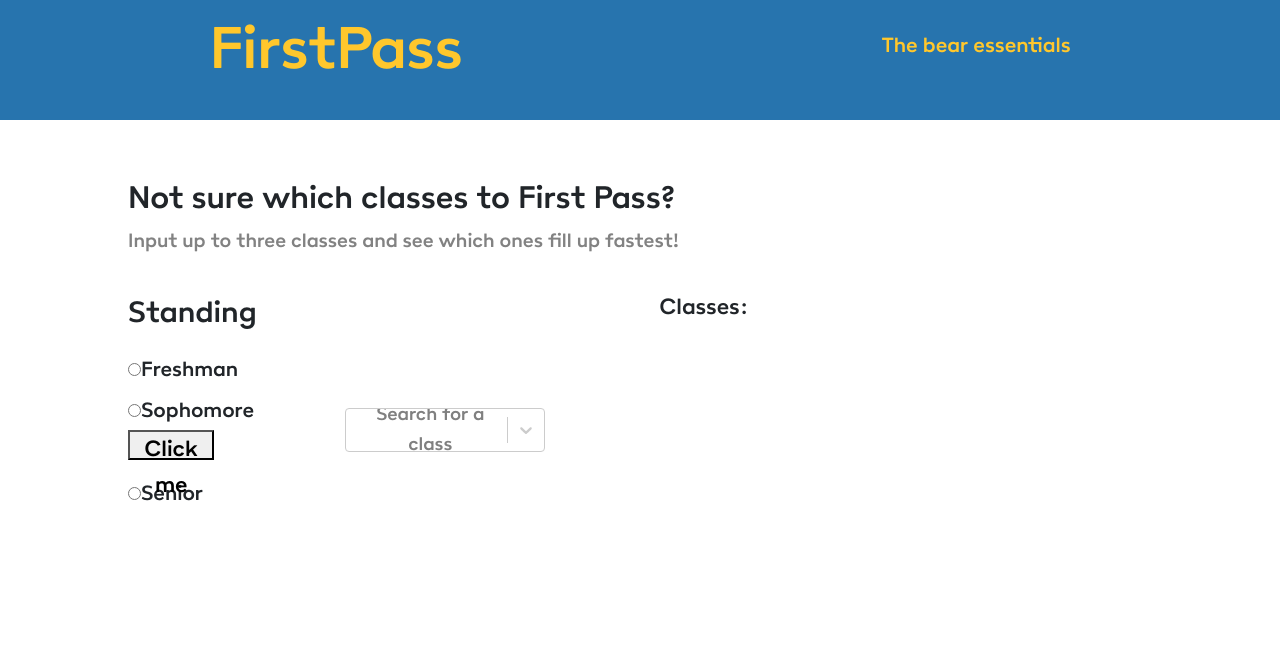
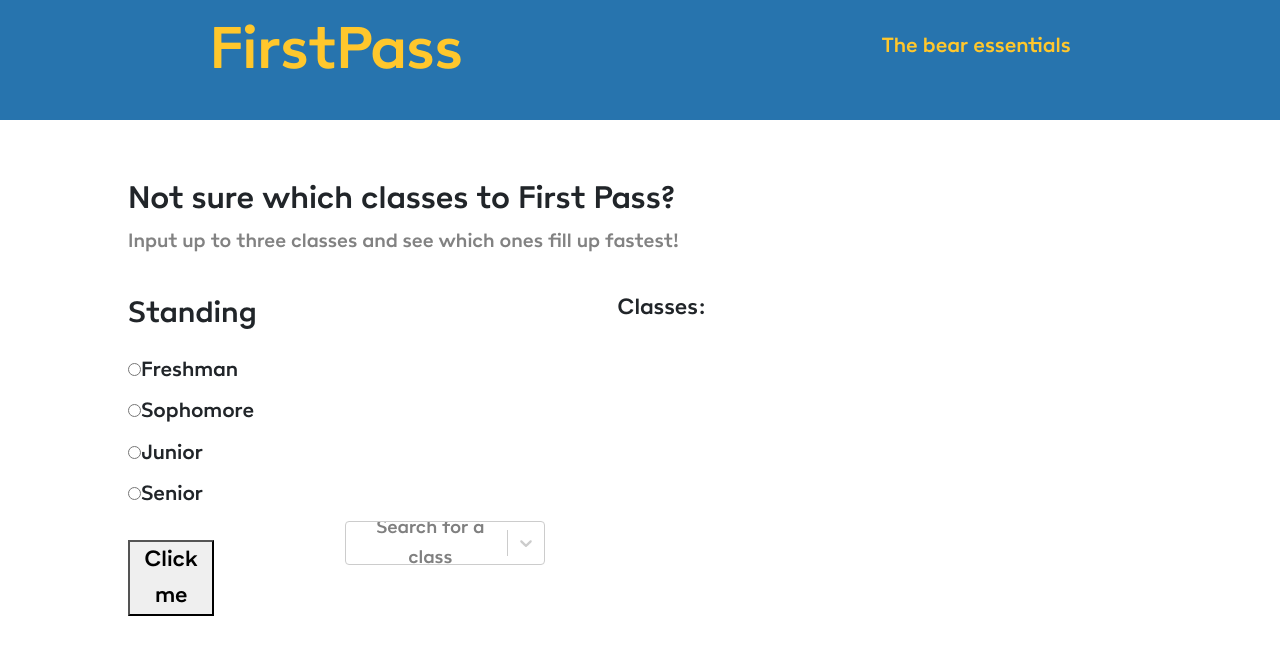
Before and after one commit to JiaminXu1019/FirstPass-1, a React (Create React App) app: page / in a window 1280 px wide. Shown: the top 654 px of the page. Built offline with nearby package versions, Linux system fonts and the light colour scheme; the HTML template or start-up script is replaced by a standard one.

Commit message:
Indicate whether class is full or not (and...update CSS)

```diff
--- a/src/components/Home.css
+++ b/src/components/Home.css
@@ -1,7 +1,7 @@
 .radio-buttons {
     display: grid;
-    grid-template-columns: 15% 20% 20%;
-    grid-template-rows: 15vh 15vh;
+    grid-template-columns: 15% 20% 50%;
+    grid-template-rows: auto auto 20vh;
     grid-column-gap: 2.5%;
     grid-row-gap: 20px;
     padding-left: 10%;
@@ -16,15 +16,20 @@
     font-family:sans-serif;
 }
 
+button {
+    width: 50%;
+    height: 100%;
+}
+
 #dropdown {
     align-content: unset;
-}
-
-button {
-    width: 50%;
-    height: 25%;
 }
 
 #standing {
     font-size: 2rem;
 }
+
+#classes {
+    text-align: left;
+    padding-left: 5%;
+}
--- a/src/components/Home.js
+++ b/src/components/Home.js
@@ -83,11 +83,19 @@ class Home extends React.Component {
     const gotResults = this.state.resultsReceived;
     const arrayOfClassObjects = this.state.classes;
     var arrayOfClasses = [];
+    const fillUpDates = this.state.results;
     if(gotResults) {
       for(var i = 0; i < arrayOfClassObjects.length; i++) {
-        arrayOfClasses.push(arrayOfClassObjects[i]["value"]);
+        var name = arrayOfClassObjects[i]["value"];
+        if (fillUpDates[i] != 9999) {
+          name = name.concat("(fills up), ");
+        } else {
+          name = name.concat(", ");
+        }
+        arrayOfClasses.push(name);
       }
     }
+
 
     return (
       <div className="radio-buttons">
@@ -104,7 +112,7 @@ class Home extends React.Component {
           selectChange = {this.selectChange}
           classes = {this.state.classes}
         />
-        <p>Classes: {arrayOfClasses}</p>
+        <p id="classes">Classes: {arrayOfClasses}</p>
         <button onClick={() => this.getClasses()}>
           Click me
         </button>
```
